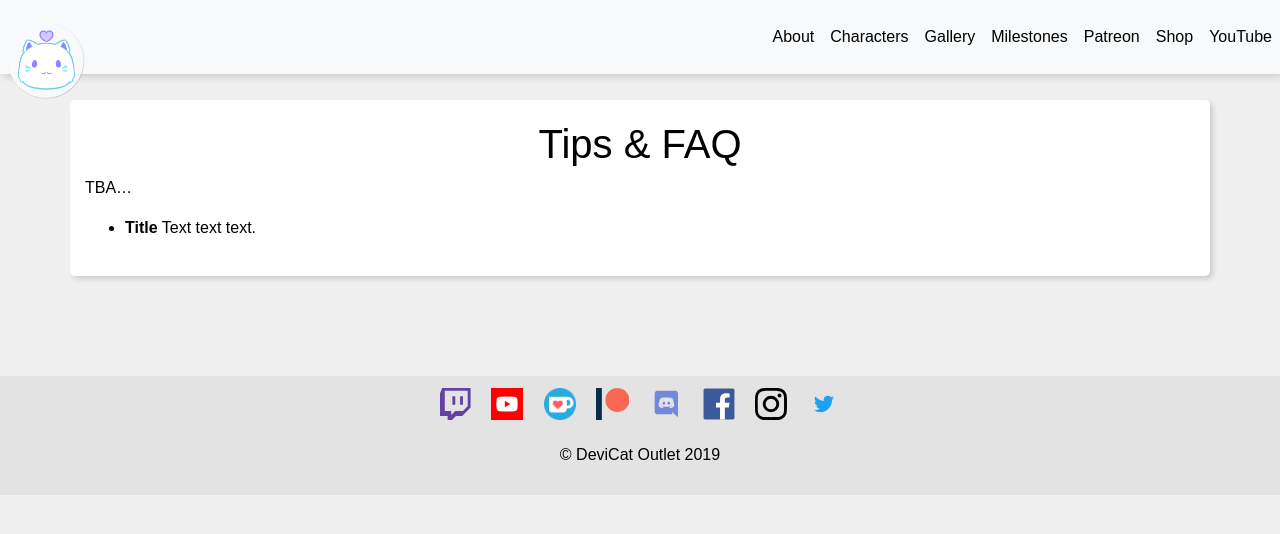
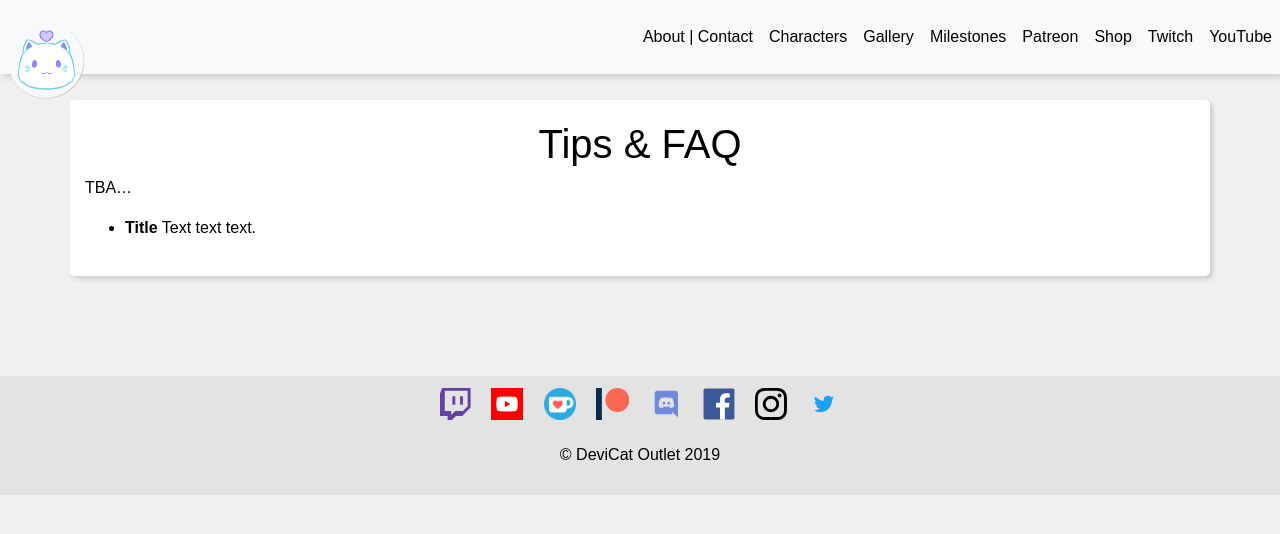
Before and after one commit to DeviCatOutlet/devicatoutlet.github.io, a Jekyll site: the page built from tipsfaq.md, in a window 1280 px wide. Shown: the top 534 px of the page. Built offline with Jekyll 4.4.1, drawn with Linux system fonts in a browser that asks for light colours; our own code applies the rules of GitHub Pages for plain Markdown files.

Commit message:
Update links

```diff
--- a/_config.yml
+++ b/_config.yml
@@ -1,9 +1,10 @@
 nav:
 
-- About
+- About | Contact
 - Characters
 - Gallery
 - Milestones
 - Patreon: https://www.patreon.com/devicatoutlet/
 - Shop: https://devicatoutlet.redbubble.com
+- Twitch: https://twitch.tv/devicat
 - YouTube: https://youtube.com/DeviCatTV
```
